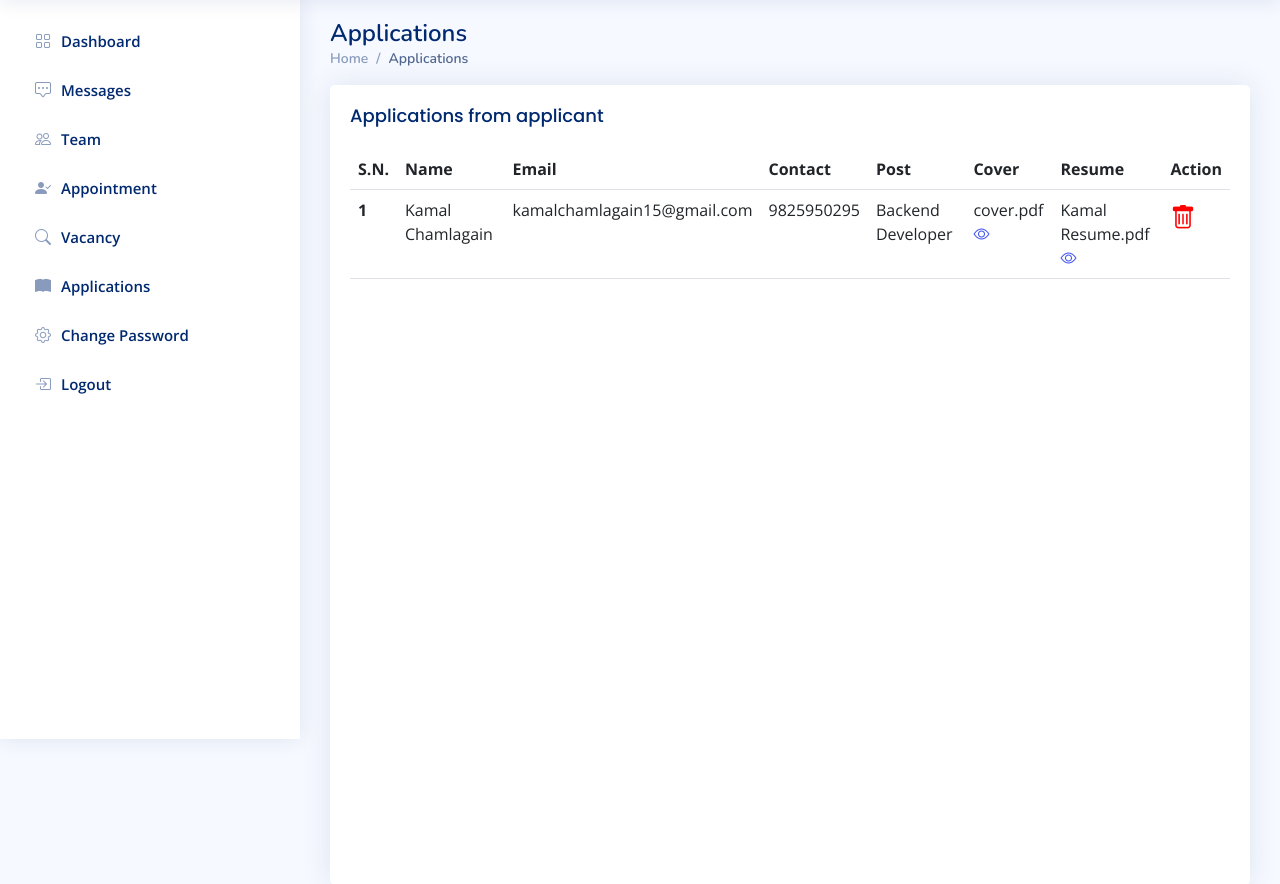
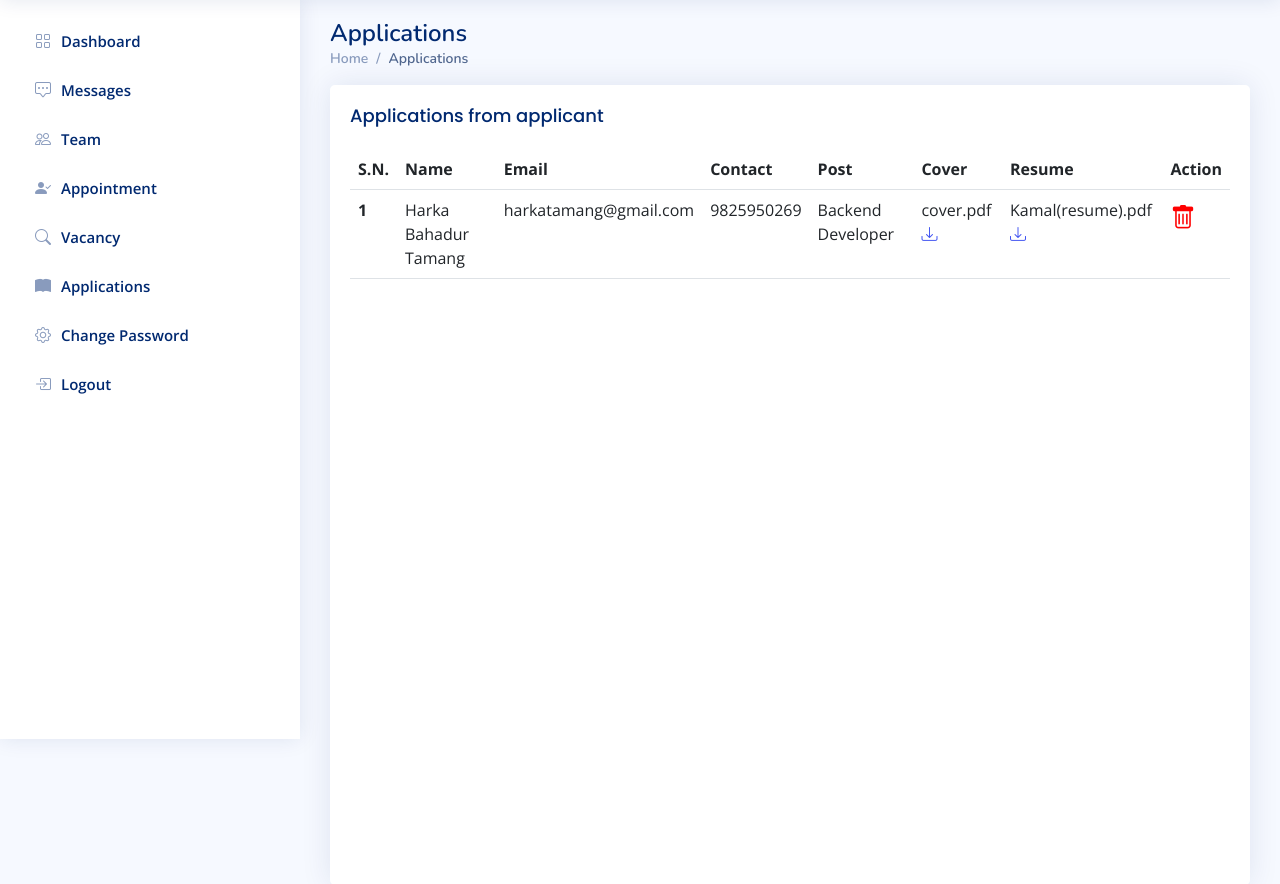
Before and after one commit to Kamal-Chamlagain/inerstech, a PHP site: page /admin/pages/application.php in a window 1280 px wide. Shown: the part 61-945 px from the top of the page. Run offline with PHP 8.4, Linux system fonts and the light colour scheme; a user stored in the database is signed in; data comes from the database, SQL or seed files in the repository; some libraries are stand-ins or nearby versions.

Commit message:
minor change

```diff
--- a/admin/pages/application.php
+++ b/admin/pages/application.php
@@ -58,8 +58,8 @@ include '../includes/connection.php';
                       <td><?php echo $row['email']; ?></td>
                       <td><?php echo $row['contact']; ?></td>
                       <td><?php echo $row['post']; ?></td>
-                      <td><?php echo $row['cover']; ?><a href="../../assets/files/cover/<?php echo $row['cover']; ?>" ><i class="bi bi-eye"></a></i></td>
-                      <td><?php echo $row['resume']; ?><a href="../../assets/files/resume/<?php echo $row['resume']; ?>"><i class="bi bi-eye"></a></i></td>
+                      <td><?php echo $row['cover']; ?><a href="../../assets/files/cover/<?php echo $row['cover']; ?>" download ><i class="bi bi-download"></a></i></td>
+                      <td><?php echo $row['resume']; ?><a href="../../assets/files/resume/<?php echo $row['resume']; ?>" download><i class="bi bi-download"></a></i></td>
 
                       <td>
                         <a href="action/delete_application.php?id=<?php echo $row['id'] ?>" onclick="return confirm('Are you sure you want to remove this application?')"><i style='font-size:25px;color:red' class="bi bi-trash"></i></a>
--- a/inerstech.sql
+++ b/inerstech.sql
@@ -3,7 +3,7 @@
 -- https://www.phpmyadmin.net/
 --
 -- Host: 127.0.0.1
--- Generation Time: Dec 11, 2022 at 01:54 PM
+-- Generation Time: Dec 11, 2022 at 02:22 PM
 -- Server version: 10.4.24-MariaDB
 -- PHP Version: 8.0.19
 
@@ -61,7 +61,7 @@ CREATE TABLE `application` (
 --
 
 INSERT INTO `application` (`id`, `name`, `email`, `contact`, `post`, `cover`, `resume`) VALUES
-(2, 'Kamal Chamlagain', 'kamalchamlagain15@gmail.com', 9825950295, 'Backend Developer', 0x636f7665722e706466, 0x4b616d616c20526573756d652e706466);
+(1, 'Harka Bahadur Tamang', 'harkatamang@gmail.com', 9825950269, 'Backend Developer', 0x636f7665722e706466, 0x4b616d616c28726573756d65292e706466);
 
 -- --------------------------------------------------------
 
@@ -239,7 +239,7 @@ ALTER TABLE `admin`
 -- AUTO_INCREMENT for table `application`
 --
 ALTER TABLE `application`
-  MODIFY `id` int(11) NOT NULL AUTO_INCREMENT, AUTO_INCREMENT=4;
+  MODIFY `id` int(11) NOT NULL AUTO_INCREMENT, AUTO_INCREMENT=2;
 
 --
 -- AUTO_INCREMENT for table `appointment`
```
Also changed, not shown: assets/files/cover/WhatsApp Image 2022-11-07 at 3.28.46 AM.jpeg (deleted), assets/files/resume/WhatsApp Image 2022-11-28 at 11.18.54 AM.jpeg (deleted), 3 other files.
